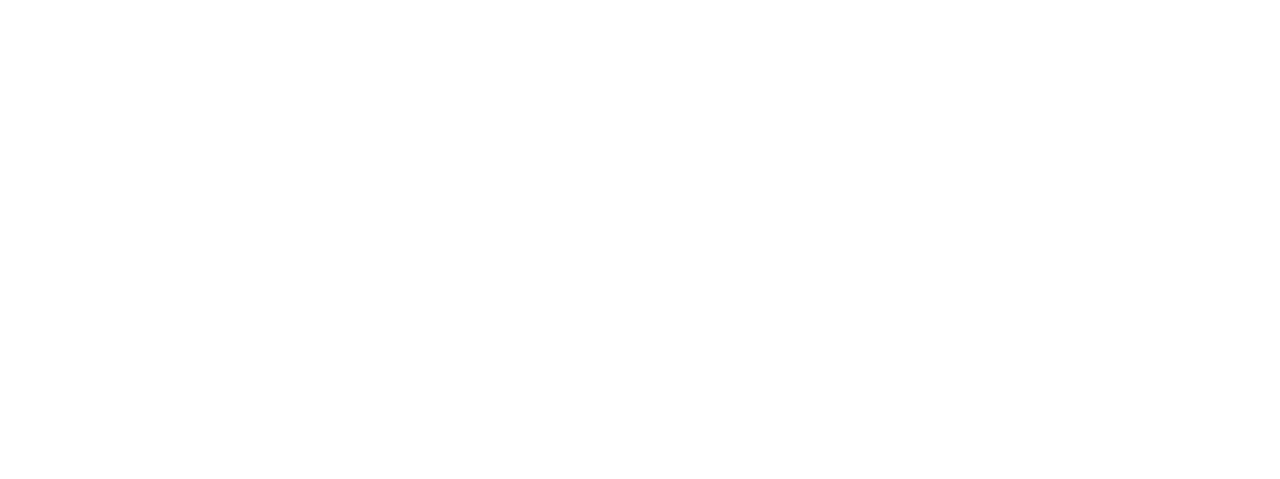
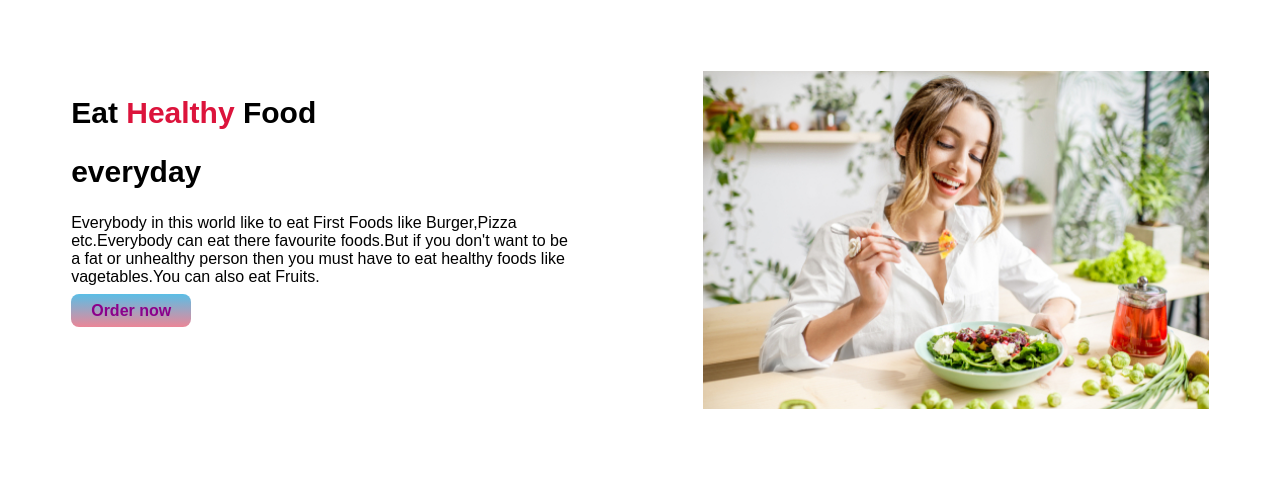
Before and after one commit to sarroarpranto/My-food-website, a plain HTML site: page index.html in a window 1280 px wide. Drawn offline with Linux system fonts and the light colour scheme; a web font is replaced by a local one.

Commit message:
link button

```diff
--- a/index.html
+++ b/index.html
@@ -1,13 +1,34 @@
 <!DOCTYPE html>
 <html lang="en">
+
 <head>
     <meta charset="UTF-8">
     <meta http-equiv="X-UA-Compatible" content="IE=edge">
     <meta name="viewport" content="width=device-width, initial-scale=1.0">
     <title>My food website</title>
+    <link rel="preconnect" href="https://fonts.googleapis.com">
+    <link rel="preconnect" href="https://fonts.gstatic.com" crossorigin>
+    <link href="https://fonts.googleapis.com/css2?family=Otomanopee+One&display=swap" rel="stylesheet">
     <link rel="stylesheet" href="style.css">
 </head>
+
 <body>
+    <section>
+        <div class="Half-width">
+            <h1>Eat <span class="red">Healthy</span> Food</h1>
+            <h1>everyday</h1>
+            <p>Everybody in this world like to eat First Foods like Burger,Pizza etc.Everybody can eat there favourite
+                foods.But if you don't want to be a fat or unhealthy person then you must have to eat healthy foods like
+                vagetables.You can also eat Fruits.</p>
+            <a class="link-button" target="_blank"
+                href="https://www.bigbasket.com/pc/fruits-vegetables/fresh-fruits/?utm_source=google&gclid=Cj0KCQjw24qHBhCnARIsAPbdtlL2a6eTTH6Q1ODalpo0XgW7l_Vy72cJ5oL8fLgHLT66O6bjrR-YyEcaAk5hEALw_wcB&utm_campaign=Head-Fruits-KOL&utm_medium=cpc">Order
+                now</a>
+        </div>
+        <div class="Half-width">
+            <img src="images/food lover.jpg" alt="">
+        </div>
+    </section>
 
 </body>
+
 </html>
--- a/style.css
+++ b/style.css
@@ -0,0 +1,27 @@
+body{
+    font-family: 'Otomanopee One', sans-serif;
+}
+h1{
+    font-size: 30px;
+}
+.red{
+    color: crimson;
+}
+section{
+    display: flex;
+}
+.Half-width{
+    width: 50%;
+    padding: 5%;
+}
+.Half-width img{
+    width: 100%;
+}
+.link-button{
+    text-decoration: none;
+    background-image: linear-gradient(rgb(90, 190, 230),rgb(235, 134, 151));
+    padding: 8px 20px;
+    color: darkmagenta;
+    font-weight: 700;
+    border-radius: 8px;
+}
```
